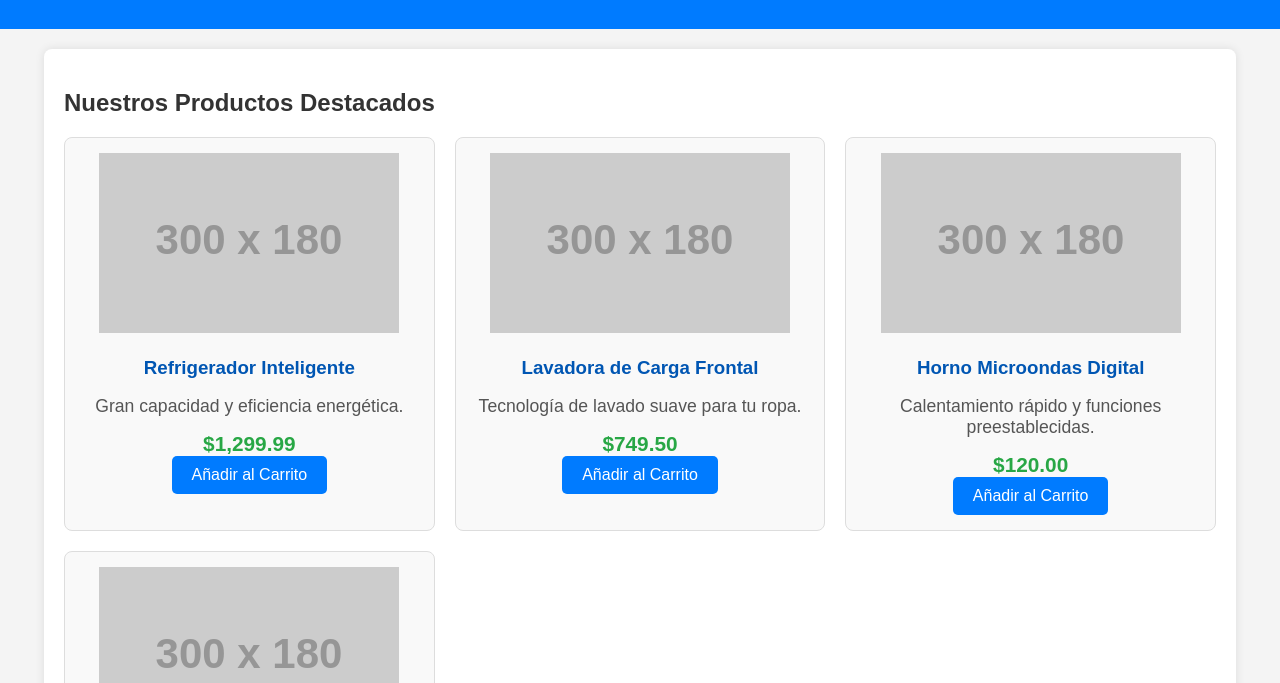
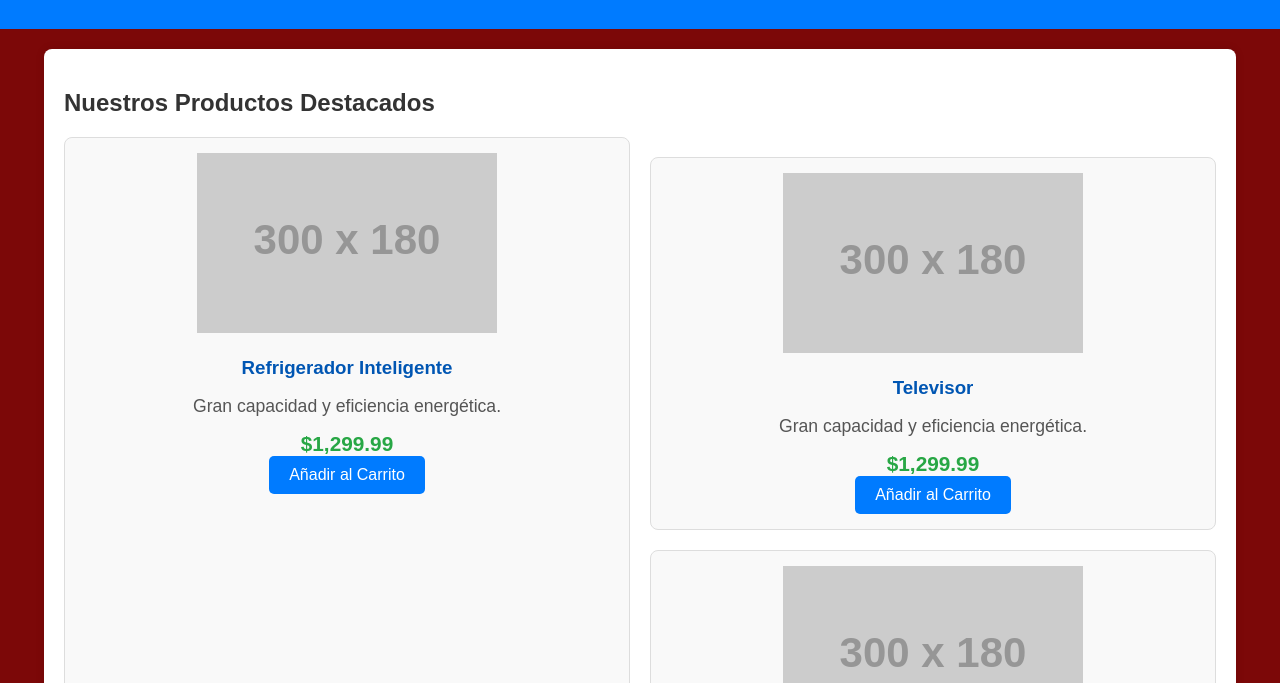
Before and after one commit to Nata-dev15/proyecto-tienda, a plain HTML site: page index.html in a window 1280 px wide. Shown: the part 117-800 px from the top of the page. Drawn offline with Linux system fonts and the light colour scheme; placeholder pictures from the web are drawn by us.

Commit message:
Nuevo Producto

```diff
--- a/index.html
+++ b/index.html
@@ -12,12 +12,12 @@
             font-family: Arial, sans-serif;
             margin: 0;
             padding: 0;
-            background-color: #f4f4f4;
+            background-color: #7c0808;
             color: #333;
         }
         header {
             background-color: #007bff;
-            color: white;
+            color: rgb(255, 255, 255);
             padding: 1rem 0;
             text-align: center;
         }
@@ -101,6 +101,14 @@
                 <div class="price">$1,299.99</div>
                 <button>Añadir al Carrito</button>
             </div>
+            <div class="products-grid">
+            <div class="product-card">
+                <img src="https://via.placeholder.com/300x180/ADD8E6/FFFFFF?text=Refrigerador" alt="Refrigerador">
+                <h3>Televisor</h3>
+                <p>Gran capacidad y eficiencia energética.</p>
+                <div class="price">$1,299.99</div>
+                <button>Añadir al Carrito</button>
+            </div>
 
             <div class="product-card">
                 <img src="https://via.placeholder.com/300x180/FFD700/FFFFFF?text=Lavadora" alt="Lavadora">
```
